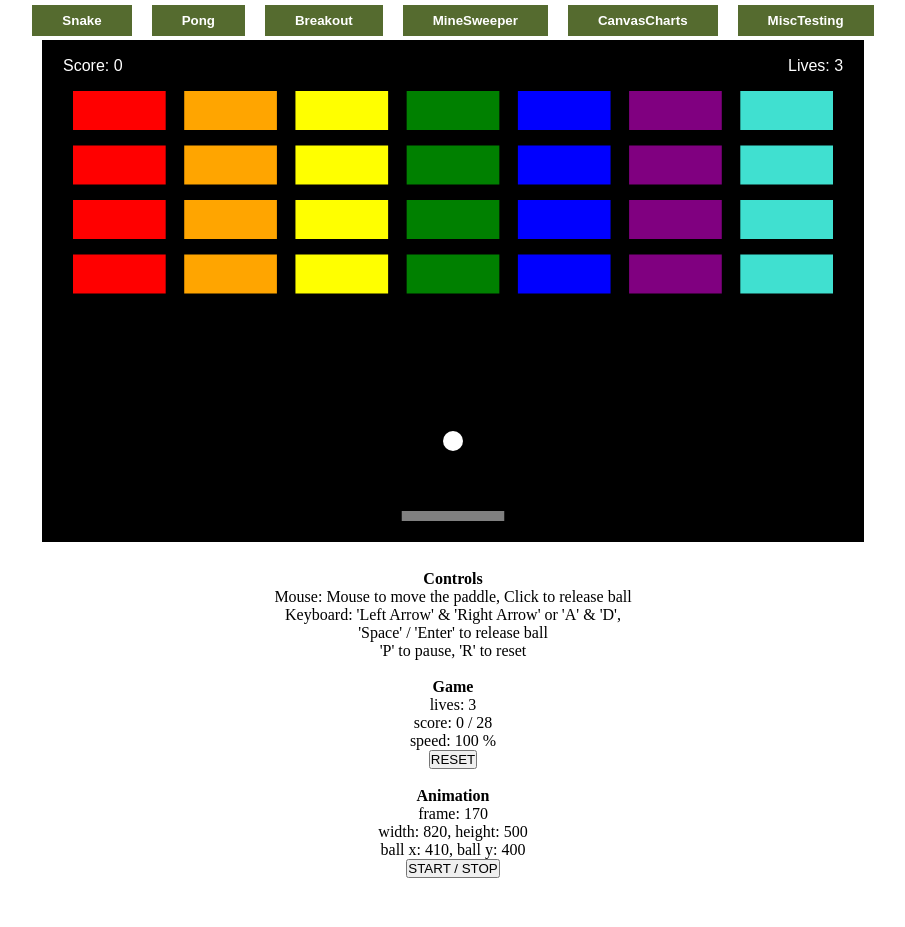
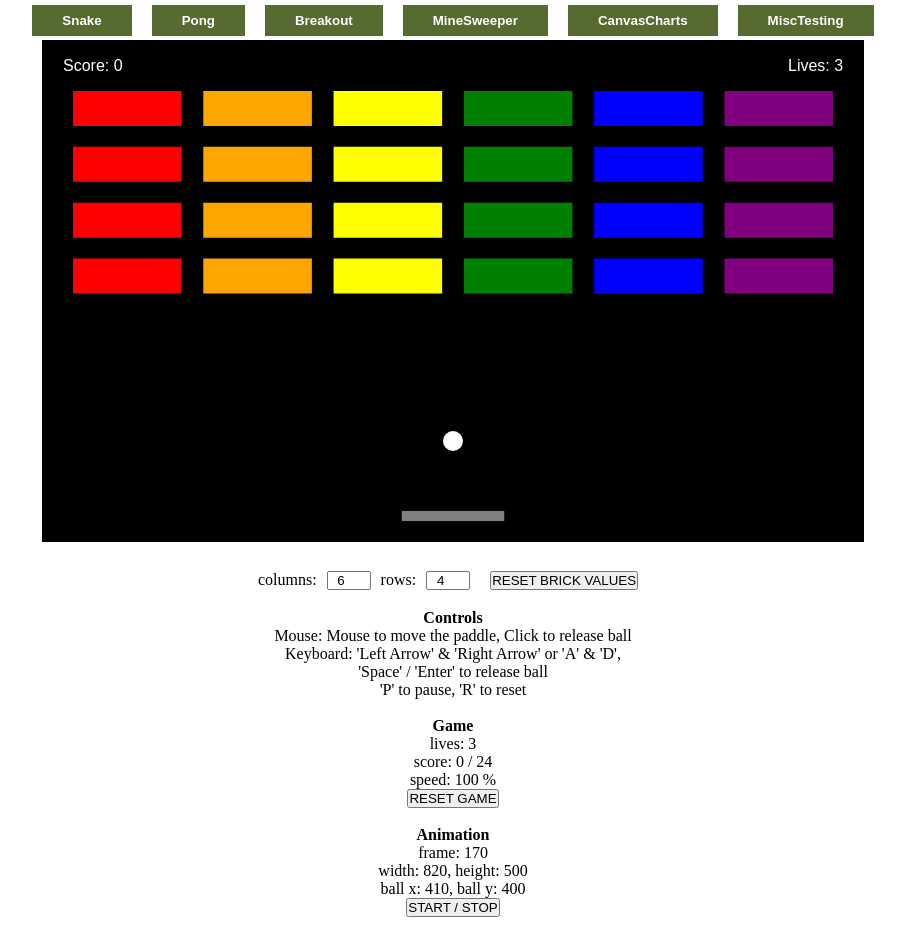
Before and after one commit to apoyhonen/base, a Vue app: page / in a window 1280 px wide. Both pictures are taken after a click on the button "Breakout". Shown: the whole page, without its empty margins (187-1092 px from the left). Before the commit the page ends 888 px from the top, so only its background shows below. Built offline with nearby package versions, Linux system fonts and the light colour scheme.

Commit message:
breakout add controls for bricks amount; looping brick column colors properly

```diff
--- a/src/apps/BreakoutApp.vue
+++ b/src/apps/BreakoutApp.vue
@@ -7,6 +7,15 @@
   <canvas id="breakoutCanvas" width="820" height="500" @click="canvasClicked"></canvas>
   <div>
     <br>
+    <label for="colsAmount">columns:</label>
+    <input id="colsAmount" type="number" class="controls-input" v-model="brickColumnCount" />
+    <label for="rowsAmount">rows:</label>
+    <input id="rowsAmount" type="number" class="controls-input" v-model="brickRowCount" />
+    <button class="controls-button"  @click="resetValues">
+      RESET BRICK VALUES
+    </button>
+    <br><br>
+
     <p>
       <b>Controls</b>
     </p>
@@ -25,7 +34,7 @@
     <p>lives: {{ lives }}</p>
     <p>score: {{ score }} / {{ brickRowCount * brickColumnCount }}</p>
     <p>speed: {{ speedPercent }} %</p>
-    <button @click="resetClicked">RESET</button>
+    <button @click="resetClicked">RESET GAME</button>
     <br><br>
 
     <b>Animation</b><br>
@@ -51,7 +60,7 @@ const isRunning = ref(true);
 
 const ballColor = 'white';
 const paddleColor = 'grey';
-const brickColors = [ 'red', 'orange', 'yellow', 'green', 'blue', 'purple', 'turquoise', 'white', 'red', 'orange', 'yellow', 'green', 'blue', 'purple', 'turquoise', 'white' ];
+const brickColors = [ 'red', 'orange', 'yellow', 'green', 'blue', 'purple', 'turquoise', 'white' ];
 const scoreColor = 'white';
 
 let canvas = null;
@@ -81,9 +90,9 @@ onMounted(() => {
   brickOffsetTop = 50;
   brickOffsetLeft = 30;
   brickGrace = ballRadius / 2;
-  brickHeight = (canvas.height - brickOffsetTop) * 0.45 / (brickRowCount * 1.4 - 0.4);
-  brickHeightPadding = brickHeight * 0.4;
-  brickWidth = (canvas.width - brickOffsetLeft * 2) / (brickColumnCount * 1.2 - 0.2);
+  brickHeight = (canvas.height - brickOffsetTop) * 0.45 / (brickRowCount.value * 1.6 - 0.6);
+  brickHeightPadding = brickHeight * 0.6;
+  brickWidth = (canvas.width - brickOffsetLeft * 2) / (brickColumnCount.value * 1.2 - 0.2);
   brickWidthPadding = brickWidth * 0.2;
 
   draw();
@@ -140,14 +149,20 @@ function win() {
   stopReload();
 }
 
+function resetValues() {
+  brickColumnCount.value = defaultColumns;
+  brickRowCount.value = defaultRows;
+  resetClicked();
+}
+
 function resetClicked() {
   resetBricks();
-  resetValues();
+  resetScore();
   resetBall();
   isRunning.value = true;
 }
 
-function resetValues() {
+function resetScore() {
   lives.value = 3;
   score.value = 0;
 }
@@ -301,8 +316,10 @@ function mouseMoveHandler(e) {
 
 // BRICKS
 
-const brickColumnCount = 7;
-const brickRowCount = 4;
+const defaultColumns = 6;
+const defaultRows = 4;
+const brickColumnCount = ref(defaultColumns);
+const brickRowCount = ref(defaultRows);
 let brickWidth = 100;
 let brickHeight = 20;
 let brickWidthPadding = 30;
@@ -314,28 +331,47 @@ let brickGrace = ballRadius / 2;
 const bricks = [];
 resetBricks();
 
+watch(brickColumnCount, () => {
+  brickWidth = (canvas.width - brickOffsetLeft * 2) / (brickColumnCount.value * 1.2 - 0.2);
+  brickWidthPadding = brickWidth * 0.2;
+  resetClicked();
+});
+watch(brickRowCount, () => {
+  brickHeight = (canvas.height - brickOffsetTop) * 0.45 / (brickRowCount.value * 1.6 - 0.6);
+  brickHeightPadding = brickHeight * 0.6;
+  resetClicked();
+});
+
 function resetBricks() {
-  for (let c = 0; c < brickColumnCount; c++) {
+  for (let c = 0; c < brickColumnCount.value; c++) {
     bricks[c] = [];
-    for (let r = 0; r < brickRowCount; r++) {
+    for (let r = 0; r < brickRowCount.value; r++) {
       bricks[c][r] = { x: 0, y: 0, status: 1 };
     }
   }
 }
 
 function drawBricks() {
-  for (let c = 0; c < brickColumnCount; c++) {
-    for (let r = 0; r < brickRowCount; r++) {
-      if (bricks[c][r].status === 1) {
-        const brickX = c * (brickWidth + brickWidthPadding) + brickOffsetLeft;
-        const brickY = r * (brickHeight + brickHeightPadding) + brickOffsetTop;
+  const colorsAmount = brickColors.length;
+  let colColorFactor = 0;
+  for (let col = 0; col < brickColumnCount.value; col++) {
 
-        bricks[c][r].x = brickX;
-        bricks[c][r].y = brickY;
+    // loop brick colors
+    if (col > 0 && col % colorsAmount === 0) {
+      colColorFactor++;
+    }
+
+    for (let row = 0; row < brickRowCount.value; row++) {
+      if (bricks[col][row].status === 1) {
+        const brickX = col * (brickWidth + brickWidthPadding) + brickOffsetLeft;
+        const brickY = row * (brickHeight + brickHeightPadding) + brickOffsetTop;
+
+        bricks[col][row].x = brickX;
+        bricks[col][row].y = brickY;
 
         ctx.beginPath();
         ctx.rect(brickX, brickY, brickWidth, brickHeight);
-        ctx.fillStyle = brickColors[c];
+        ctx.fillStyle = brickColors[col - colColorFactor * colorsAmount];
         ctx.fill();
         ctx.closePath();
       }
@@ -344,8 +380,8 @@ function drawBricks() {
 }
 
 function brickCollisionDetection() {
-  for (let c = 0; c < brickColumnCount; c++) {
-    for (let r = 0; r < brickRowCount; r++) {
+  for (let c = 0; c < brickColumnCount.value; c++) {
+    for (let r = 0; r < brickRowCount.value; r++) {
       const b = bricks[c][r];
 
       let changed = false;
@@ -368,7 +404,7 @@ function brickCollisionDetection() {
           b.status = 0;
           score.value++;
 
-          if (score.value === brickRowCount * brickColumnCount) {
+          if (score.value === brickRowCount.value * brickColumnCount.value) {
             win(); // all bricks have been destroyed
           }
         }
@@ -394,4 +430,11 @@ canvas {
   margin: 0 auto;
   border: 1px solid black;
 }
+.controls-button,
+.controls-input {
+  margin: 1px 10px;
+}
+.controls-input {
+  width: 40px;
+}
 </style>
```
